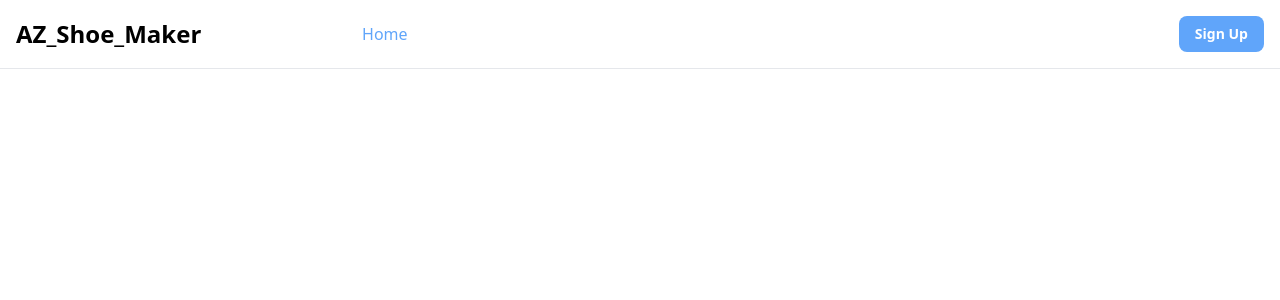
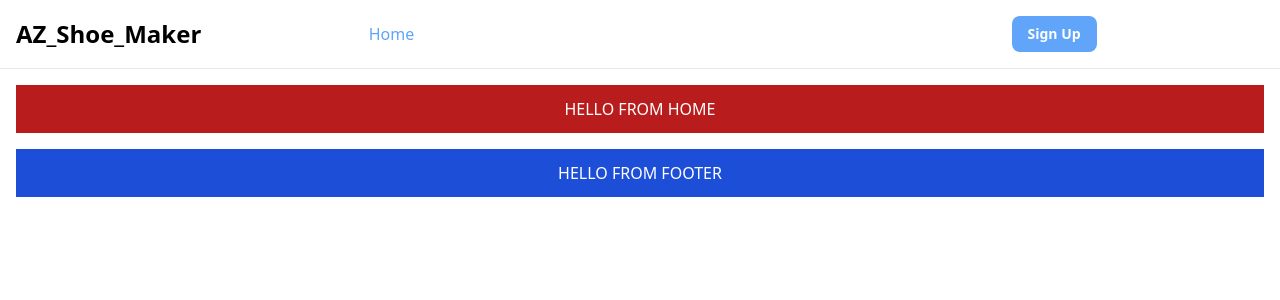
Before and after one commit to cybershadow786/AZ_Shoe_Maker, a React (Create React App) app: page / in a window 1280 px wide. Shown: the top 300 px of the page. Built offline with nearby package versions, Linux system fonts and the light colour scheme.

Commit message:
Navbar compeleted Routing in progress

```diff
--- a/src/App.jsx
+++ b/src/App.jsx
@@ -1,32 +1,29 @@
-import React from 'react';
-import { BrowserRouter as Router, Route, Routes } from 'react-router-dom';
+import React from "react";
+import {Routes , Route } from "react-router-dom";
 import About from "./Components/Pages/about";
 import ContactUs from "./Components/Pages/contactUs";
 import Home from "./Components/Pages/home";
 import Product from "./Components/Pages/product";
 import Navbar from "./Components/Utilites/Navbar/Navbar";
 import Footer from "./Components/Utilites/Footer/Footer";
-import MyCart from './Components/Pages/myCart';
-
+import MyCart from "./Components/Pages/myCart";
+import Login from "./Components/Pages/login";
+import SingUp from "./Components/Pages/singup";
 function App() {
-  console.log(Router);
-
   return (
     <>
-      <Router>
         <Navbar />
-        <div className="container">
-          <Routes>
-            <Route path="./Components/Pages/home" element={<Home />} />  {/* Render Home by default */}
-            <Route path="./Components/Pages/about" element={<About />} />  {/* Render About component */}
-            <Route path="./Components/Pages/product" element={<Product />} />
-            <Route path="./Components/Pages/myCart" element={<MyCart />} />
-            <Route path="./Components/Pages/contactUs" element={<ContactUs />} />
-          </Routes>
-        </div>
+        <Routes>
+          <Route index element={<Home />} />
+          <Route path="/about" element={<About />} />
+          <Route path="/product" element={<Product />} />
+          <Route path="/myCart" element={<MyCart />} />
+          <Route path="/contactUs" element={<ContactUs />} />
+          <Route path="/signIn" element={<Login />} />
+          <Route path="/signUp" element={<SingUp />} />
+        </Routes>
         <Footer />
-      </Router>
-    </>
+      </>
   );
 }
 
--- a/src/Components/Utilites/Navbar/Navbar.jsx
+++ b/src/Components/Utilites/Navbar/Navbar.jsx
@@ -1,8 +1,8 @@
-import React, { useState } from 'react';
-import { Link } from 'react-router-dom';
+  import React, { useState } from "react";
+import { Link } from "react-router-dom";
 
 const Navbar = () => {
-  const [activeLink, setActiveLink] = useState('Home');
+  const [activeLink, setActiveLink] = useState("Home");
   const [isMenuOpen, setIsMenuOpen] = useState(false);
 
   const handleLinkClick = (link) => {
@@ -10,13 +10,14 @@ const Navbar = () => {
   };
 
   return (
-    <nav className="bg-white dark:bg-gray-900 fixed w-full z-20 top-0 start-0 border-b border-gray-200 dark:border-gray-600">
-      <div className="max-w-screen-xl flex flex-wrap items-center justify-between mx-auto p-4">
-        <a href="/" className="flex items-center space-x-3 rtl:space-x-reverse">
-          <span className="self-center text-2xl font-semibold whitespace-nowrap dark:text-white select-none">
+    <>
+      <nav className="bg-white mb-4 sticky dark:bg-gray-900 w-full z-20 top-0 start-0 border-b border-gray-200 dark:border-gray-600">
+        <div className="max-w-screen-xl _910:max-w-screen-xl _910:mx-auto flex flex-wrap items-center justify-between mx-auto p-4 ">
+          <Link to="/" className="flex items-center space-x-3 rtl:space-x-reverse">
+            <span className=" self-center text-2xl font-semibold whitespace-nowrap dark:text-white text-center _768:w-[100vw] _768:mb-4 _890:mb-0 _890:w-auto ">
               AZ_Shoe_Maker
             </span>
-        </a>
+          </Link>
           <div className="flex md:order-2 space-x-3 rtl:space-x-reverse">
             <button
               onClick={() => setIsMenuOpen(!isMenuOpen)}
@@ -26,7 +27,7 @@ const Navbar = () => {
               aria-expanded={isMenuOpen}
             >
               <span className="sr-only">Open main menu</span>
-            <svg className="w-5 h-5" fill="none" viewBox="0 0 17 14" xmlns="">
+              <svg className="w-5 h-5" fill="none" viewBox="0 0 17 14">
                 <path
                   stroke="currentColor"
                   strokeLinecap="round"
@@ -38,40 +39,51 @@ const Navbar = () => {
             </button>
           </div>
           <div
-          className={`items-center justify-between w-full md:flex md:w-auto md:order-1 ${
-            isMenuOpen ? 'block' : 'hidden'
+            className={`items-center justify-between w-full md:flex _1100:w-7/12 _890:w-[75%] md:order-1 ${
+              isMenuOpen ? "block" : "hidden"
             }`}
             id="navbar-sticky"
           >
             <ul className="flex flex-col p-4 md:p-0 mt-4 font-medium border border-gray-100 rounded-lg bg-gray-50 md:space-x-8 rtl:space-x-reverse md:flex-row md:mt-0 md:border-0 md:bg-white dark:bg-gray-800 md:dark:bg-gray-900 dark:border-gray-700">
-            {['Home', 'About', 'Products','My Cart', 'Contact'].map((link) => (
-              <li key={link}>
+              {[
+                { name: "Home", path: "/" },
+                { name: "About", path: "/about" },
+                { name: "Product", path: "/product" },
+                { name: "My Cart", path: "/myCart" },
+                { name: "Contact Us", path: "/contactUs" },
+              ].map((link) => (
+                <li key={link.name}>
                   <Link
-                  href={`#${link.toLowerCase()}`}
-                  onClick={() => handleLinkClick(link)}
+                    to={link.path}
+                    onClick={() => handleLinkClick(link.name)}
                     className={`block py-2 px-3 rounded md:p-0 ${
-                    activeLink === link
-                      ? 'text-blue-400 underline decoration-white underline-offset-4 select-none'
-                      : 'text-white select-none hover:text-blue-400 hover:underline decoration-white underline-offset-4'
+                      activeLink === link.name
+                        ? "text-blue-400 underline decoration-white underline-offset-4 select-none"
+                        : "text-white select-none hover:text-blue-400 hover:underline decoration-white underline-offset-4"
                     }`}
-                  aria-current={activeLink === link ? 'page' : undefined}
+                    aria-current={activeLink === link.name ? "page" : undefined}
                   >
-                  {link}
+                    {link.name}
                   </Link>
                 </li>
               ))}
             </ul>
-        </div>
-        <div className="flex md:order-3">
-          <button className="inline-flex items-center px-4 py-2 text-sm font-medium text-white mr-4 rounded-lg transition-all ease-in-out duration-500 hover:bg-blue-400  focus:outline-none focus:ring-2 focus:ring-blue-400 select-none">
+            <div className="flex ml-8 md:ml-4 mt-2 md:mt-0">
+              <Link to="/signIn">
+                <button className="inline-flex items-center px-4 py-2 text-sm font-medium text-white mr-4 rounded-lg transition-all ease-in-out duration-500 hover:bg-blue-400 focus:outline-none focus:ring-2 focus:ring-blue-400 select-none">
                   Sign In
                 </button>
-          <button className="inline-flex items-center px-4 py-2 text-sm font-bold text-white bg-blue-400 rounded-lg  transition-all ease-in-out duration-400 hover:bg-blue-500 focus:outline-none focus:ring-2 focus:ring-blue-400 select-none ">
+              </Link>
+              <Link to="/signUp">
+                <button className="inline-flex items-center px-4 py-2 text-sm font-bold text-white bg-blue-400 rounded-lg transition-all ease-in-out duration-400 hover:bg-blue-500 focus:outline-none focus:ring-2 focus:ring-blue-400 select-none">
                   Sign Up
                 </button>
+              </Link>
+            </div>
           </div>
         </div>
       </nav>
+    </>
   );
 };
 
--- a/src/index.js
+++ b/src/index.js
@@ -1,5 +1,6 @@
 import React from 'react';
 import ReactDOM from 'react-dom/client';
+import { BrowserRouter } from 'react-router-dom';
 import './index.css';
 import App from './App';
 import reportWebVitals from './reportWebVitals';
@@ -7,7 +8,10 @@ import reportWebVitals from './reportWebVitals';
 const root = ReactDOM.createRoot(document.getElementById('root'));
 root.render(
   <React.StrictMode>
+    <BrowserRouter>
     <App />
+    </BrowserRouter>
+
   </React.StrictMode>
 );
 
--- a/tailwind.config.js
+++ b/tailwind.config.js
@@ -5,7 +5,15 @@ module.exports = {
     "./src/**/*.{js,jsx,ts,tsx}",
   ],
   theme: {
-    extend: {},
+    extend: {
+      screens: {
+        'tablet': '640px',   // Custom breakpoint for tablet
+        '_1100' : '1100px',
+        '_890' : '890px',
+        '_768' : '768px',
+        'desktop': '1024px', // Custom breakpoint for desktop
+      },
+    },
   },
   plugins: [],
 }
```
Also changed, not shown: 1 other file (tests, documents, lock files or other folders). Lines whose indentation alone changed are shown as unchanged.
